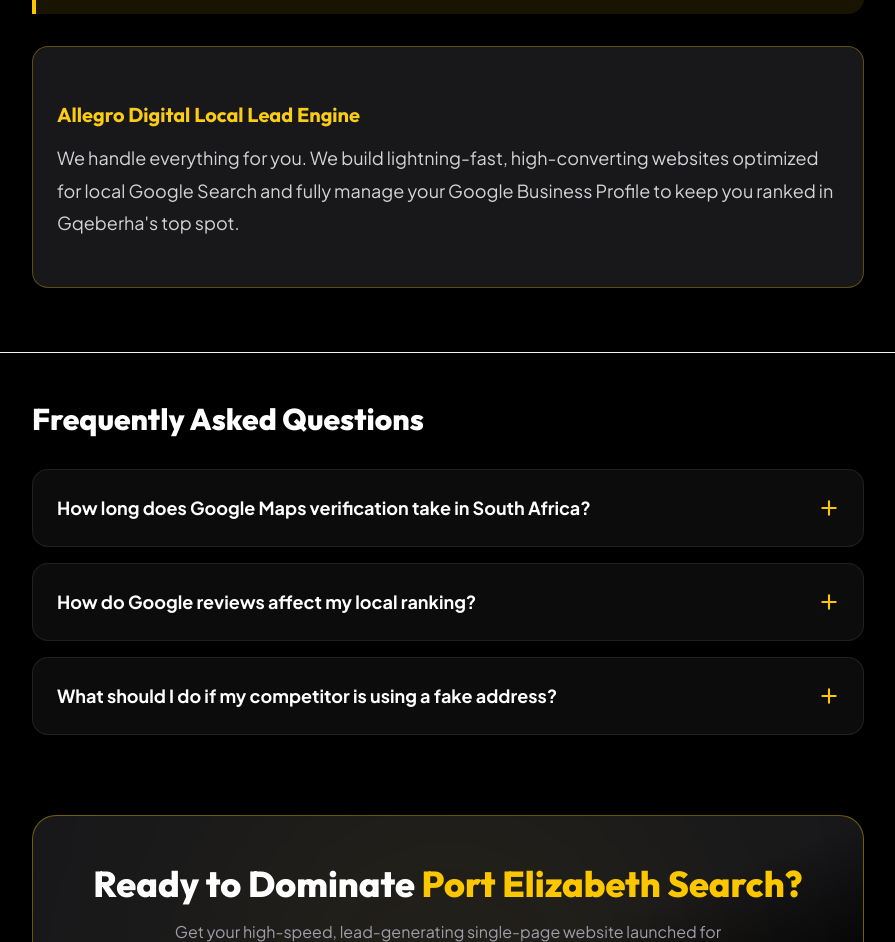
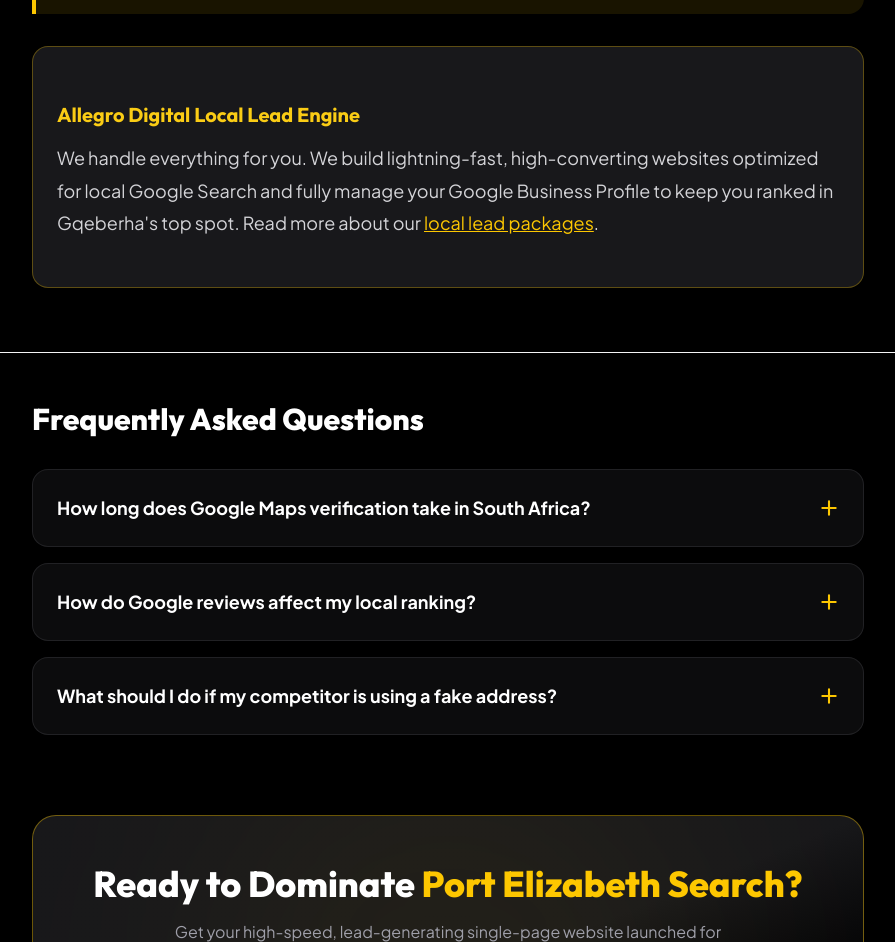
Before and after one commit to Fastasy/allegro, a Next.js app: page /articles/how-to-get-your-sa-business-on-google-maps in a window 1280 px wide. Shown: the part 4496-5438 px from the top of the page, without its empty margins (192-1087 px from the left). Built offline with nearby package versions, Linux system fonts and the light colour scheme; no server answers.

Commit message:
chore: resolve internal anchor links and soft 404s

```diff
--- a/src/app/articles/[slug]/page.tsx
+++ b/src/app/articles/[slug]/page.tsx
@@ -1,5 +1,6 @@
 import React from 'react';
 import { Metadata } from 'next';
+import { notFound } from 'next/navigation';
 import { articles } from '@/data/articlesData';
 import { ArticleViewWrapper } from './ArticleViewWrapper';
 
@@ -23,5 +24,9 @@
 
 export default async function Page({ params }: Props) {
   const { slug } = await params;
+  const article = articles.find((a) => a.slug === slug);
+  if (!article) {
+    notFound();
+  }
   return <ArticleViewWrapper slug={slug} />;
 }
--- a/src/data/articlesData.ts
+++ b/src/data/articlesData.ts
@@ -162,7 +162,7 @@
         Claim Your Competitive Edge in PE
       </h2>
 
-      <p class="mb-8">Your competitors are already capturing customers who should be yours. It’s time to stop losing local revenue.</p>
+      <p class="mb-8">Your competitors are already capturing customers who should be yours. It’s time to stop losing local revenue. Check out our <a href="/#pricing" class="text-yellow-400 underline hover:text-yellow-300">affordable website packages</a> to start dominating local search in PE today.</p>
     `,
     faqs: [
       {
@@ -305,7 +305,7 @@
       <div class="bg-zinc-900 border border-yellow-400/30 p-6 rounded-2xl my-8">
         <h4 class="text-yellow-400 font-extrabold text-lg mb-2">Built for SA Startups</h4>
         <p class="text-zinc-300 text-sm">
-          At <strong>Allegro Digital</strong>, we build exactly what your business needs. Our base package is aggressively priced at just <strong>R1,499 upfront</strong> and <strong>R800/month</strong> hosting & maintenance.
+          At <strong>Allegro Digital</strong>, we build exactly what your business needs. Check out our <a href="/#pricing" class="text-yellow-400 underline hover:text-yellow-300">pricing plans</a> to see how our base package is aggressively priced at just <strong>R1,499 upfront</strong> and <strong>R800/month</strong> hosting & maintenance.
         </p>
       </div>
     `,
@@ -457,7 +457,7 @@
       <div class="bg-zinc-900 border border-yellow-400/30 p-6 rounded-2xl my-8">
         <h4 class="text-yellow-400 font-extrabold text-lg mb-2">Drive Results with Allegro Digital</h4>
         <p class="text-zinc-300 text-sm">
-          We build ultra-fast, premium single-page websites tailored for South African small businesses for just <strong>R1,499 upfront</strong> and a mandatory <strong>R800/month</strong> hosting & maintenance retainer.
+          We build ultra-fast, premium single-page websites tailored for South African small businesses for just <strong>R1,499 upfront</strong> and a mandatory <strong>R800/month</strong> hosting & maintenance retainer. Explore our <a href="/#pricing" class="text-yellow-400 underline hover:text-yellow-300">website package pricing</a> to get started.
         </p>
       </div>
     `,
@@ -583,7 +583,7 @@
       <div class="bg-zinc-900 border border-yellow-400/30 p-6 rounded-2xl my-8">
         <h4 class="text-yellow-400 font-extrabold text-lg mb-2">Allegro Digital Local Lead Engine</h4>
         <p class="text-zinc-300 text-sm">
-          We handle everything for you. We build lightning-fast, high-converting websites optimized for local Google Search and fully manage your Google Business Profile to keep you ranked in Gqeberha's top spot.
+          We handle everything for you. We build lightning-fast, high-converting websites optimized for local Google Search and fully manage your Google Business Profile to keep you ranked in Gqeberha's top spot. Read more about our <a href="/#pricing" class="text-yellow-400 underline hover:text-yellow-300">local lead packages</a>.
         </p>
       </div>
     `,
@@ -689,7 +689,7 @@
 
       <div class="bg-zinc-900 border border-yellow-400/30 p-6 rounded-2xl my-8">
         <h4 class="text-yellow-400 font-extrabold text-lg mb-2">The Allegro Digital "Startup Starter Kit"</h4>
-        <p class="text-zinc-300 text-sm mb-3">We are passionate about helping South African startups launch and scale sustainably. We understand that every Rand matters when you are building your runway.</p>
+        <p class="text-zinc-300 text-sm mb-3">We are passionate about helping South African startups launch and scale sustainably. We understand that every Rand matters when you are building your runway. Check out our <a href="/#pricing" class="text-yellow-400 underline hover:text-yellow-300">Startup packages and pricing options</a>.</p>
         <ul class="text-zinc-300 text-xs space-y-1">
           <li>• <strong>Custom Logo Design:</strong> R1,500 once-off (2-3 custom vector concepts).</li>
           <li>• <strong>Base Web Design & Launch:</strong> R1,499 once-off (custom-coded, ultra-fast single-page site).</li>
@@ -882,7 +882,7 @@
       </p>
 
       <p class="mb-8">
-        <a href="#calculator" class="text-yellow-400 underline hover:text-yellow-300 font-bold">Use Our Suburb Lead Calculator to Estimate Your Missing Revenue</a> or <a href="https://www.allegrodigital.co.za" class="text-yellow-400 underline hover:text-yellow-300 font-bold">Get in touch with the Allegro Digital team today</a> to claim your free 15-minute strategy call.
+        <a href="/#calculator" class="text-yellow-400 underline hover:text-yellow-300 font-bold">Use Our Suburb Lead Calculator to Estimate Your Missing Revenue</a> or view our <a href="/#pricing" class="text-yellow-400 underline hover:text-yellow-300 font-bold">website and local lead packages</a> to claim your competitive advantage.
       </p>
     `,
     faqs: [
@@ -1069,7 +1069,7 @@
       </p>
 
       <p class="mb-8">
-        Try Our Free <a href="#calculator" class="text-yellow-400 underline hover:text-yellow-300 font-bold">Port Elizabeth Revenue Loss Tool</a> or <a href="https://www.allegrodigital.co.za" class="text-yellow-400 underline hover:text-yellow-300 font-bold">Get in touch with Allegro Digital today</a> to book your free strategy call.
+        Try Our Free <a href="/#calculator" class="text-yellow-400 underline hover:text-yellow-300 font-bold">Port Elizabeth Suburb Lead Calculator</a> or view our <a href="/#pricing" class="text-yellow-400 underline hover:text-yellow-300 font-bold">managed website packages</a> to start turning passive web traffic into real WhatsApp enquiries.
       </p>
     `,
     faqs: [
@@ -1405,7 +1405,7 @@
       </p>
 
       <p class="mb-8">
-        <a href="https://www.allegrodigital.co.za" class="text-yellow-400 underline hover:text-yellow-300 font-bold">Book a free 15-minute strategy call</a> or <a href="/articles/how-to-get-your-sa-business-on-google-maps" class="text-yellow-400 underline hover:text-yellow-300 font-bold">read how to rank your business on Google Maps</a>.
+        Check out our <a href="/#pricing" class="text-yellow-400 underline hover:text-yellow-300 font-bold">SEO-optimized website packages</a> or <a href="/articles/how-to-get-your-sa-business-on-google-maps" class="text-yellow-400 underline hover:text-yellow-300 font-bold">read how to rank your business on Google Maps</a>.
       </p>
     `,
     faqs: [
@@ -1563,7 +1563,7 @@
       </div>
 
       <p class="mb-8">
-        If you're still running your whole business on a page you don't own, start the comparison with what you're actually losing: the customers who search Google, the trust that only a proper site builds, and the peace of mind of owning your own corner of the internet.
+        If you're still running your whole business on a page you don't own, start the comparison with what you're actually losing: the customers who search Google, the trust that only a proper site builds, and the peace of mind of owning your own corner of the internet. Explore our <a href="/#pricing" class="text-yellow-400 underline hover:text-yellow-300">affordable website packages</a> to secure your digital home base.
       </p>
 
       <p class="mb-8">
@@ -1748,7 +1748,7 @@
       </h2>
 
       <p class="mb-8">
-        The most profitable booking you'll ever take is a repeat guest. Keep the email addresses and WhatsApp numbers of guests who loved their stay (with their permission, obviously) and tell them about December specials before anyone else knows. A short message to fifty past guests has a higher conversion rate than any ad you could buy.
+        The most profitable booking you'll ever take is a repeat guest. Keep the email addresses and WhatsApp numbers of guests who loved their stay (with their permission, obviously) and tell them about December specials before anyone else knows. A short message to fifty past guests has a higher conversion rate than any ad you could buy. If you want a setup built for conversions, look at our <a href="/#pricing" class="text-yellow-400 underline hover:text-yellow-300">guest house website packages</a>.
       </p>
     `,
     faqs: [
```
